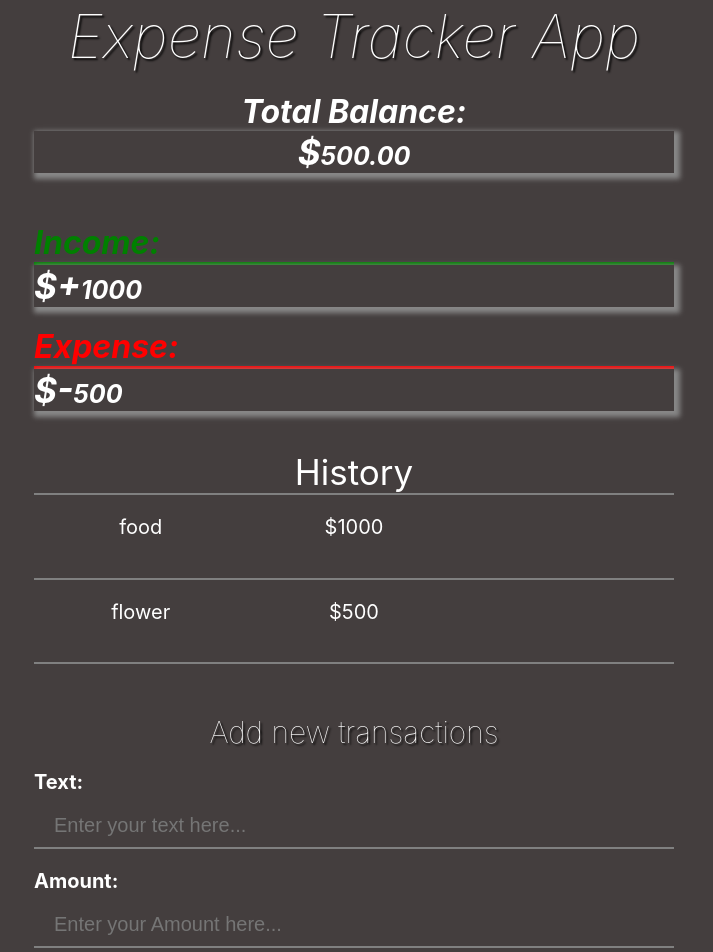
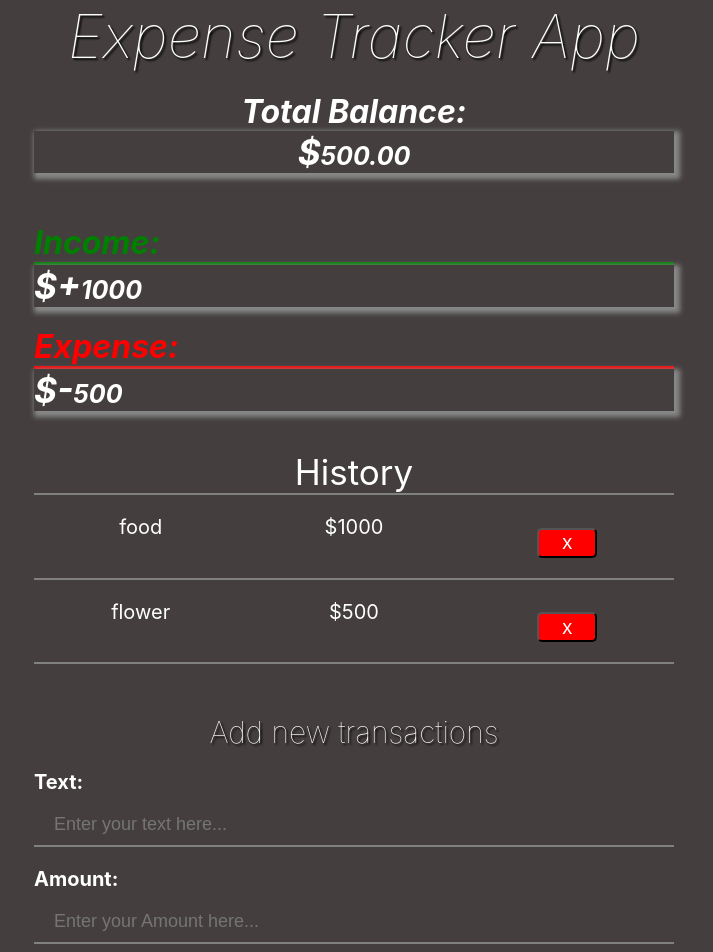
Before and after one commit to Aziz-Rashid/Expense-Tracking-App, a React (Create React App) app: page / in a window 1280 px wide. Shown: the top 952 px of the page, without its empty margins (286-999 px from the left). Built offline with nearby package versions, Linux system fonts and the light colour scheme.

Commit message:
edit file css

```diff
--- a/src/component/History.css
+++ b/src/component/History.css
@@ -13,14 +13,15 @@
 }
 .btn{
     box-sizing: border-box;
-    visibility: hidden;
-    width: 50px;
+    /* visibility: hidden; */
+    width: 60px;
     height: 30px;
     margin-bottom: 20px;
     background-color: red;
     font-size: 20px;
     color: white;
     border-radius: 5px;
+
 
 }
 .history{
@@ -35,9 +36,9 @@
     margin-top: 20px;
     /* display: block; */
 }
-.q :hover .btn{
+/* .q :hover .btn{
     visibility: visible;
-}
+} */
 .his{
     font-size: 20px;
 }
--- a/src/component/Newtransaction.css
+++ b/src/component/Newtransaction.css
@@ -19,6 +19,7 @@
     padding-left: 20px;
     font-size: 20px;
     padding-bottom: 10px;
+    font-size: 18px;
     margin-bottom: 20px;
 }
 /* .submit{
```
